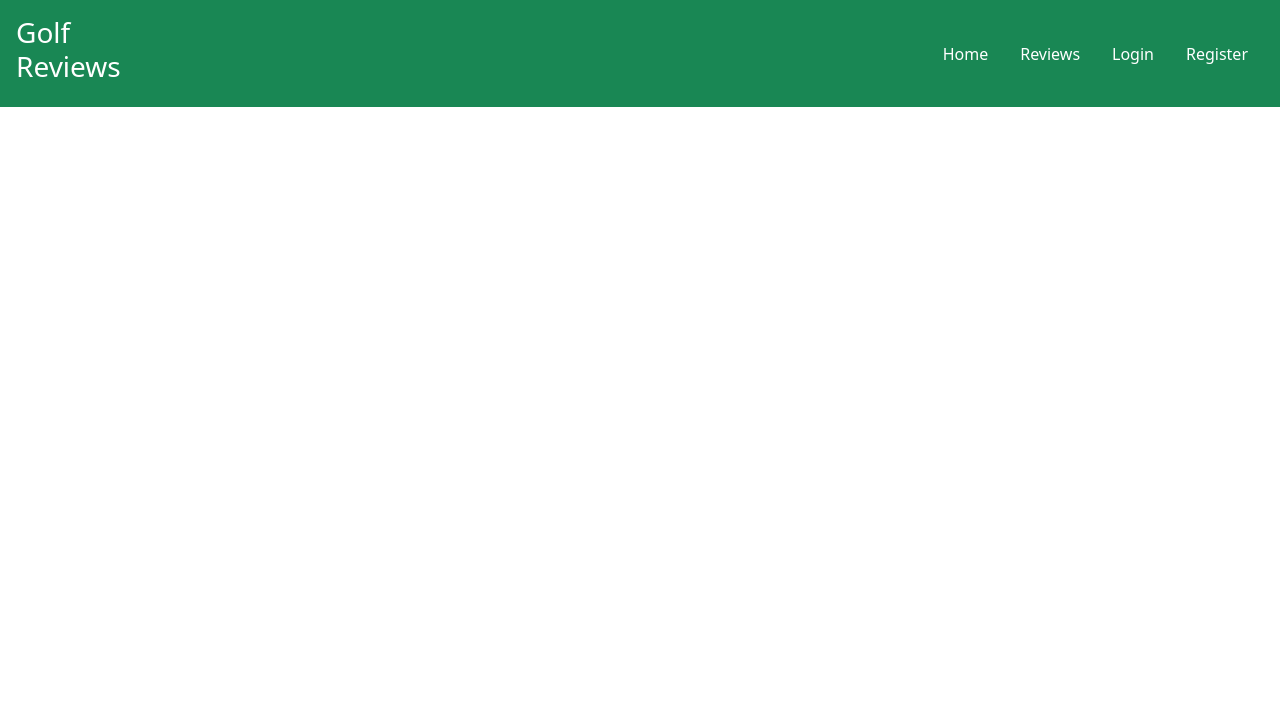
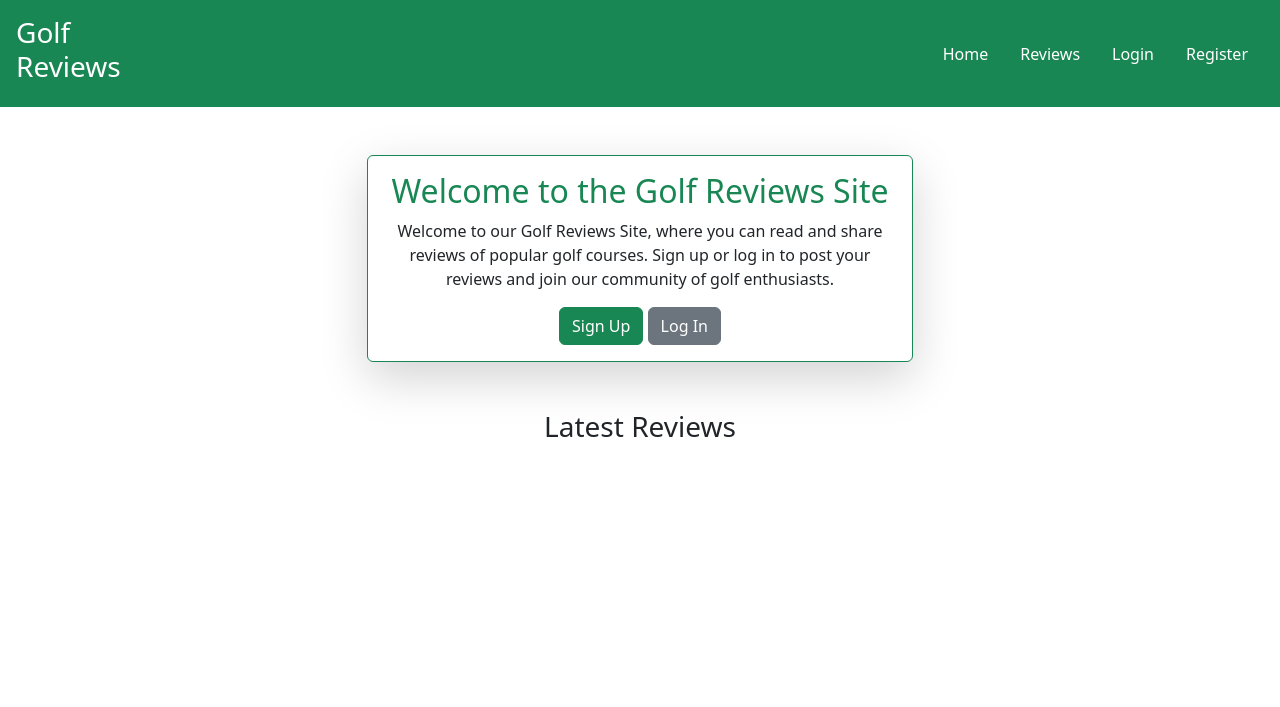
Before and after one commit to ollebrask/golf-blog, a Django app: page / in a window 1280 px wide. Shown: the top 707 px of the page. Run offline with Django 4.2, Linux system fonts and the light colour scheme; data that the repository does not hold is empty.

Commit message:
Add card body with welcome text and buttons

```diff
--- a/blog/templates/blog/index.html
+++ b/blog/templates/blog/index.html
@@ -8,15 +8,39 @@ Home Page
 
 {% block content %}
 <div class="container">
+    <div class="row justify-content-center">
+        <div class="col-md-8 col-lg-6 mb-4">
+            <div class="card text-center border-success shadow-lg">
+                <div class="card-body">
+                    <h2 class="card-title text-success">Welcome to the Golf Reviews Site</h2>
+                    <p class="card-text">Welcome to our Golf Reviews Site, where you can read and share reviews of
+                        popular
+                        golf courses. Sign up or log in to post your reviews and join our community of golf enthusiasts.
+                    </p>
+                    {% if not user.is_authenticated %}
+                    <a href="{% url 'account_signup' %}" class="btn btn-success">Sign Up</a>
+                    <a href="{% url 'account_login' %}" class="btn btn-secondary">Log In</a>
+                    {% endif %}
+                </div>
+            </div>
+        </div>
+    </div>
+</div>
+
+<h3 class="my-4 text-center">Latest Reviews</h2>
+
+    <div class="container">
         <div class="row">
             {% for review in latest_reviews %}
             <div class="col-md-4 mb-4">
-            <div class="card h-100">
+                <div class="card h-100 shadow">
                     <div class="card-body">
                         <h5 class="card-title">{{ review.title }}</h5>
                         <p class="card-text">Golf Course: {{ review.golf_course.name }}</p>
                         <p class="card-text">Rating: {{ review.rating }}</p>
-                    <p class="card-text"><small class="text-muted">By: {{ review.user.username }}</small></p>
+                        <p class="card-text"><small class="text-muted">Author: {{ review.user.username }}</small>
+                        </p>
+                        <p class="card-text"><strong>Posted on:</strong> {{ review.created_on|date:"F d, Y" }}</p>
                     </div>
                 </div>
             </div>
```
Lines whose indentation alone changed are shown as unchanged.
